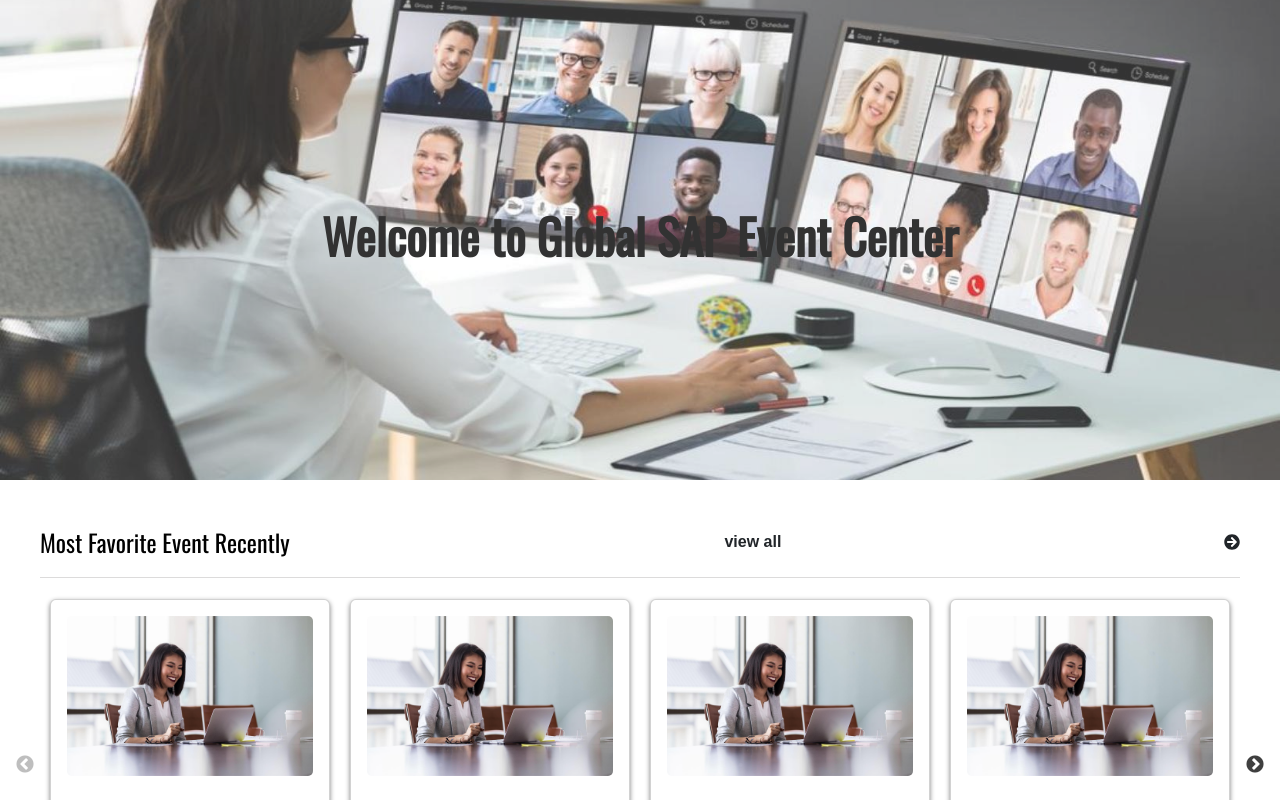
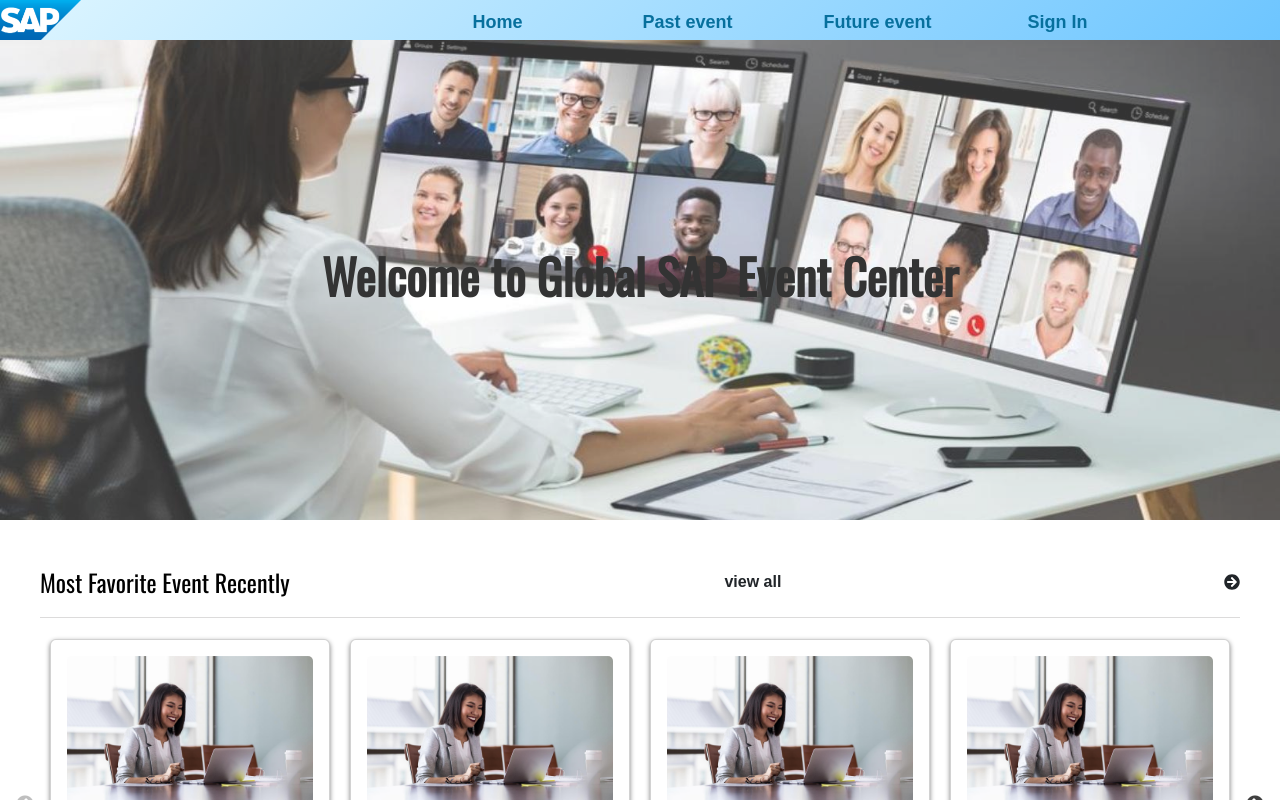
Before and after one commit to Vincenqwu/EventAroundYou, a React (Create React App) app in the folder evnet-app/: page / in a window 1280 px wide. Shown: the top 800 px of the page. Built offline with nearby package versions, Linux system fonts and the light colour scheme.

Commit message:
add navbar on all pages

```diff
--- a/evnet-app/src/App.js
+++ b/evnet-app/src/App.js
@@ -9,10 +9,12 @@
 import Signup from './pages/Signup';
 import 'bootstrap/dist/css/bootstrap.min.css';
 import Signin from './pages/Signin';
+import NavBar from './components/Navbar';
 
 function App() {
   return (
     <div className='App'>
+    <NavBar/>
       <AppRouter/>
       {/* <Home/> */}
       {/* <FutureEvent/> */}
--- /dev/null
+++ b/evnet-app/src/components/Navbar.js
@@ -0,0 +1,41 @@
+import "./css/Navbar.css"
+import React from 'react';
+import logo from "./images/SAP_2011_logo.svg.png"
+import { Link } from "react-router-dom";
+
+export function handleLogout() {
+  localStorage.setItem("username", '');
+  localStorage.setItem("x-access-token", '');
+}
+
+
+const NavBar = () => (
+      <div className="bannerContainer">
+        <div >
+          <img className="header_image" src={logo} alt="Logo" height={40}
+            />
+        </div>
+        <div >
+          <div className="bannerLoginLogout">
+
+
+            <a href= './login'>
+              <button className="btn-logout" onClick = {handleLogout}>Sign In</button>
+            </a>
+            <a href= './future'>
+            <button className="btn-profile" >Future event </button>
+          </a>
+          <a href= './past'>
+            <button className="btn-profile" >Past event </button>
+          </a>
+
+          <a href= './'>
+            <button className="btn-profile" >Home</button>
+          </a>
+
+          </div>
+        </div>
+      </div>
+  );
+
+export default NavBar;
--- /dev/null
+++ b/evnet-app/src/components/css/Navbar.css
@@ -0,0 +1,108 @@
+
+.bannerContainer{
+    padding: 10px 20px;
+    display: flex;
+
+    flex-wrap: nowrap;
+    -moz-box-align: center;
+    align-items: center;
+    justify-content: space-around;
+    height: 40px;
+    width: 30wh;
+    vertical-align: middle;
+    color: #fff;
+    background: linear-gradient(-45deg, #06283D,
+    #256D85,
+    #47B5FF,
+    #DFF6FF);
+    background-size: 400% 400%;
+    -webkit-animation: Gradient 15s ease infinite;
+    -moz-animation: Gradient 15s ease infinite;
+    animation: Gradient 15s ease infinite;
+}
+.bannerContainer button{
+    height: 38px;
+    cursor: "pointer";
+    background-color: transparent;
+    font-weight: bold;
+    font-size:large;
+    border: none;
+    outline: none;
+}
+.header_image {
+    position: fixed;
+    top: 0;
+    left: 0;
+}
+
+.btn-logout {
+  margin-left: 20px;
+  width: 160px;
+  font-size: 15px;
+  border: 1px solid #07709d;
+  border-radius: 5px;
+  padding: 3px;
+  margin-top: 5px;
+  float: right;
+  background: #fefefe;
+  color: #07709d;
+  font-weight: 600;
+
+  font-family: sans-serif;
+}
+
+.btn-profile {
+  margin-left: 30px;
+  width: 160px;
+  height: 20px;
+  font-size: 15px;
+  border: 1px solid #07709d;
+  border-radius: 5px;
+  padding: 3px;
+  margin-top: 5px;
+  float: right;
+  background: #fefefe;
+  color: #07709d;
+  font-weight: 600;
+
+  font-family: sans-serif;
+}
+
+.btn-update {
+  margin-left: 30px;
+  margin-right: 30px;
+  width: 160px;
+  height: 35px;
+  border: 1px solid #07709d;
+  border-radius: 5px;
+  padding: 3px;
+  margin-top: 15px;
+  font-size: 15px;
+  float: right;
+  background: #b5cfd8;
+  color: rgb(202, 6, 6);
+  font-weight: 600;
+
+  font-family: 'Gill Sans', 'Gill Sans MT', Calibri, 'Trebuchet MS', sans-serif;
+}
+
+.logo {
+  font-size: 36px;
+  margin-left: 22px;
+  font-weight: bold;
+  color: rgb(248, 245, 245);
+  cursor: pointer;
+  font-family: 'Segoe UI', Tahoma, Geneva, Verdana, sans-serif;
+}
+
+.bannerLeft {
+  flex: 2;
+}
+
+.bannerRight {
+  flex: 2;
+  display: flex;
+  align-items: center;
+  justify-content: flex-end;
+  margin-right: 20px;
+}
```
Also changed, not shown: evnet-app/src/components/images/SAP_2011_logo.svg.png (added).
